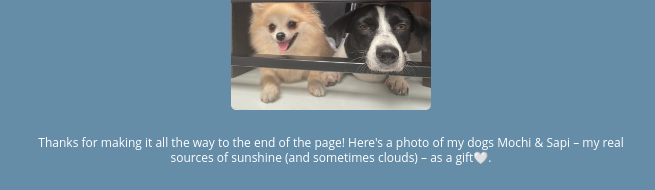
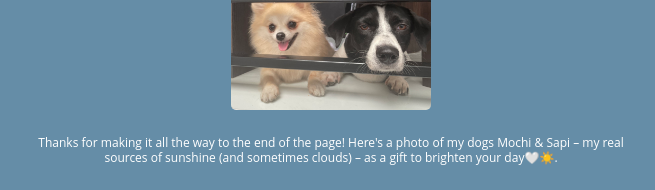
Before and after one commit to stephadeline/60-days-songs, a Svelte app: page / in a window 1280 px wide. Shown: the part 1861-2051 px from the top of the page, without its empty margins (309-964 px from the left). Built offline with nearby package versions, Linux system fonts and the light colour scheme.

Commit message:
Update App.svelte

```diff
--- a/src/App.svelte
+++ b/src/App.svelte
@@ -555,7 +555,7 @@
       <p>
         Thanks for making it all the way to the end of the page! Here's a photo
         of my dogs Mochi & Sapi – my real sources of sunshine (and sometimes
-        clouds) – as a gift🤍.
+        clouds) – as a gift to brighten your day🤍☀️.
       </p>
     </div>
   </div>
```
